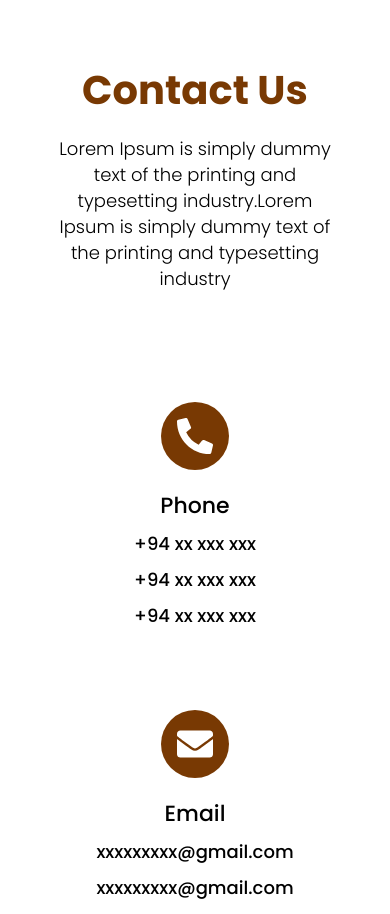
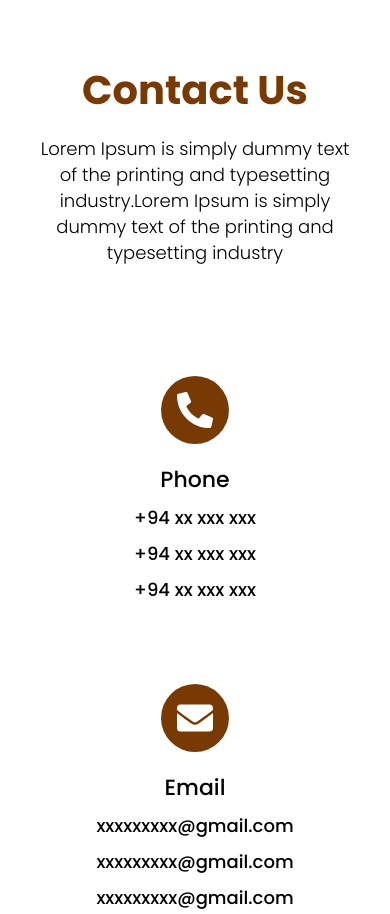
Before and after one commit to IEEE-Student-Branch-NSBM/IEEE-DAY-2022, a Next.js app: page / in a window 390 px wide. Shown: the part 7000-7914 px from the top of the page. Built offline with nearby package versions, Linux system fonts and the light colour scheme.

Commit message:
Made the description mobile responsive

```diff
--- a/src/components/Contact/ContactSection.jsx
+++ b/src/components/Contact/ContactSection.jsx
@@ -22,7 +22,7 @@ export const ContactSection = () => {
     <>
       <div className="mt-24 2xl:mx-[245px]">
         <HeaderTitle title={data?.title} key={data?.id} />
-        <p className=" text-lg font-light leading-6.5 mx-20 xs:mx-12 lg:mx-[114px] mt-4 text-center">
+        <p className=" text-lg font-light leading-6.5 mx-10 lg:mx-32 xl:mx-50 xxl:mx-72 2xl:mx-[114px] mt-4 text-center">
           {data?.description}
         </p>
         <ContactCard contacts={data?.details} />
```
